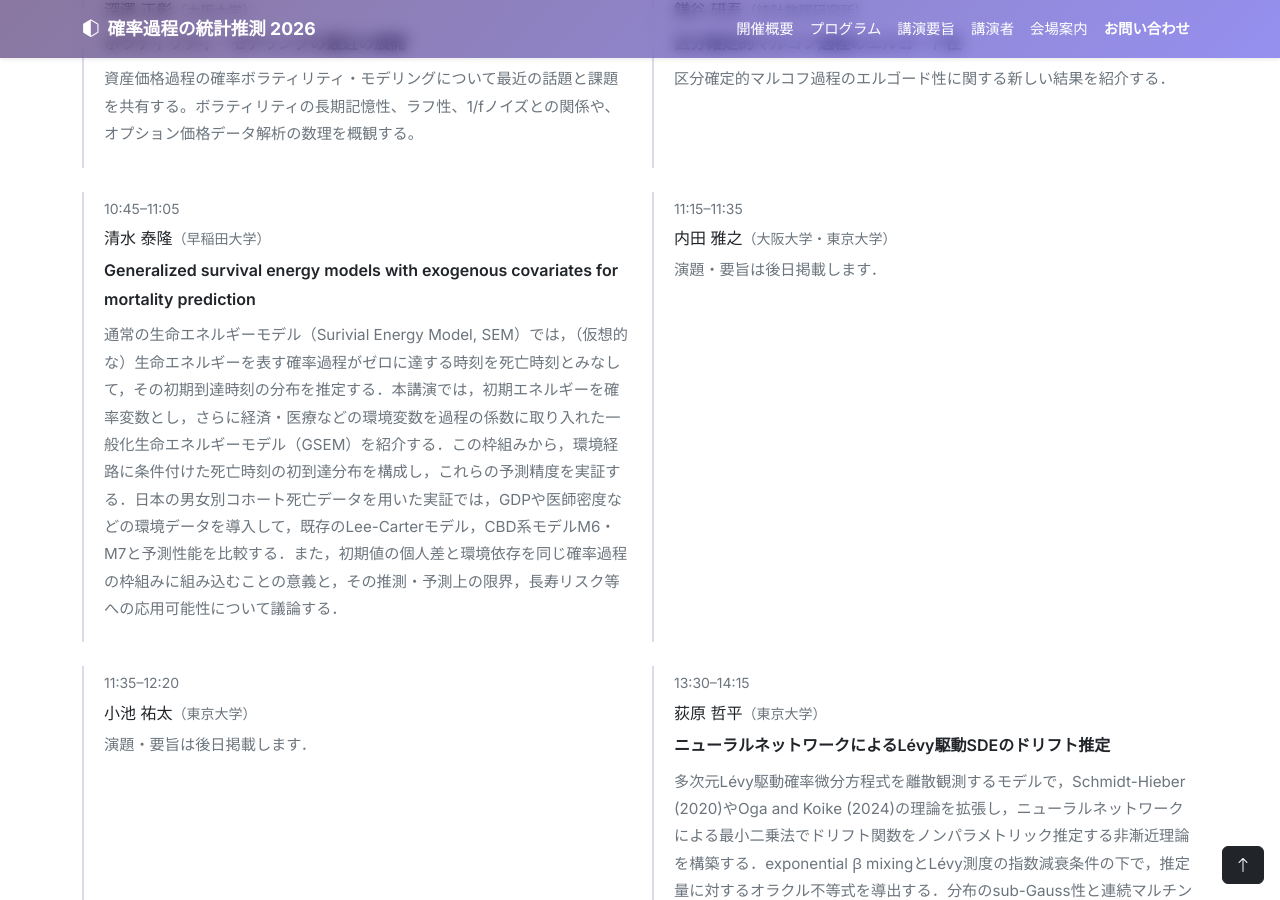
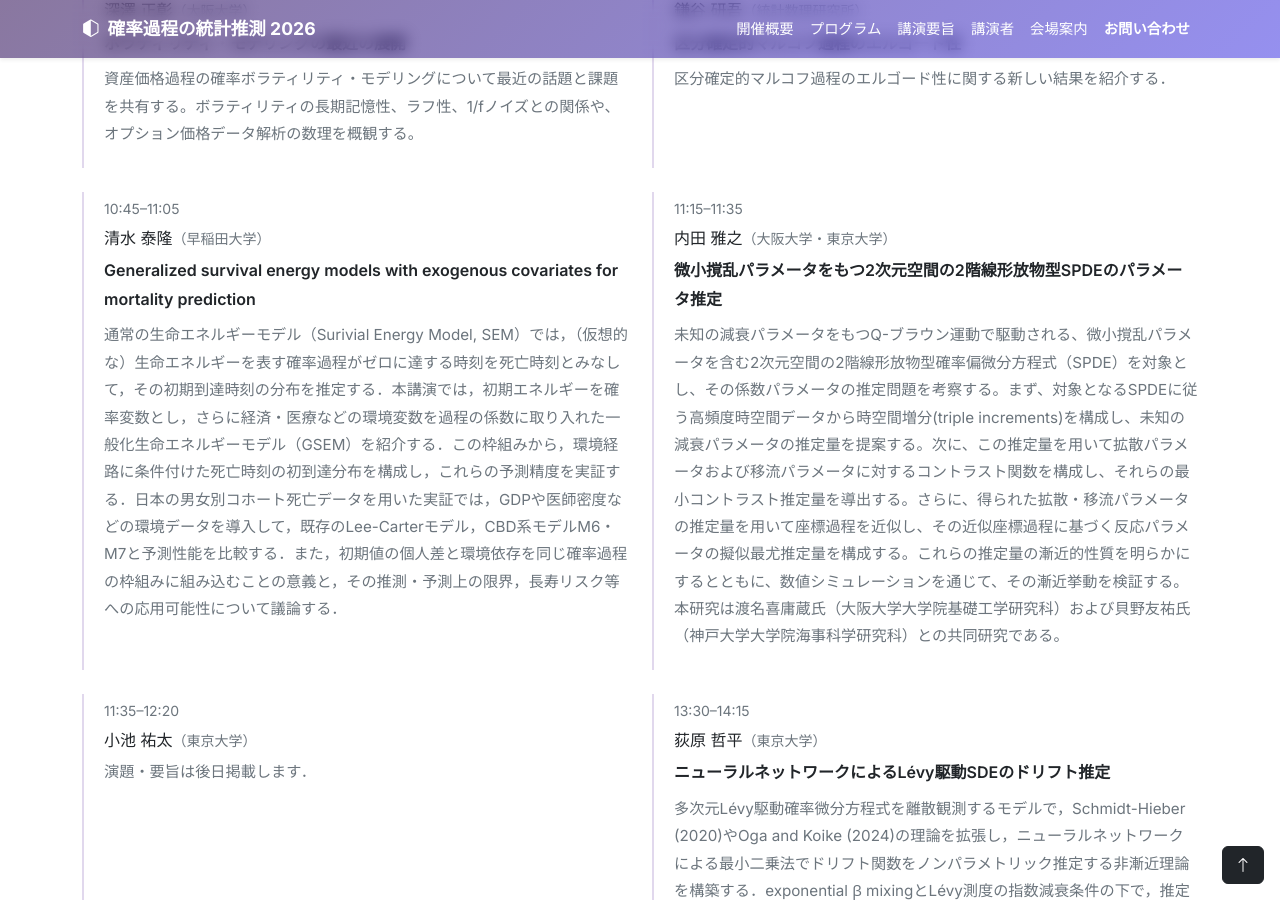
Before and after one commit to KKamatani/2026-spi, a Jekyll site: the page built from index.md, in a window 1280 px wide and 900 px high, scrolled down 2294 px. Built offline with Jekyll 4.4.1, drawn with Linux system fonts in a browser that asks for light colours.

Commit message:
Update the programme

```diff
--- a/_data/speakers.yml
+++ b/_data/speakers.yml
@@ -23,8 +23,9 @@ uchida:
   name: "内田 雅之"
   affiliation: "大阪大学・東京大学"
   profile: "https://sites.google.com/view/masayukiuchida/"
-  title: ""
-  abstract: ""
+  title: "微小撹乱パラメータをもつ2次元空間の2階線形放物型SPDEのパラメータ推定"
+  abstract: |
+    未知の減衰パラメータをもつQ-ブラウン運動で駆動される、微小撹乱パラメータを含む2次元空間の2階線形放物型確率偏微分方程式（SPDE）を対象とし、その係数パラメータの推定問題を考察する。まず、対象となるSPDEに従う高頻度時空間データから時空間増分(triple increments)を構成し、未知の減衰パラメータの推定量を提案する。次に、この推定量を用いて拡散パラメータおよび移流パラメータに対するコントラスト関数を構成し、それらの最小コントラスト推定量を導出する。さらに、得られた拡散・移流パラメータの推定量を用いて座標過程を近似し、その近似座標過程に基づく反応パラメータの擬似最尤推定量を構成する。これらの推定量の漸近的性質を明らかにするとともに、数値シミュレーションを通じて、その漸近挙動を検証する。本研究は渡名喜庸蔵氏（大阪大学大学院基礎工学研究科）および貝野友祐氏（神戸大学大学院海事科学研究科）との共同研究である。
 koike:
   name: "小池 祐太"
   affiliation: "東京大学"
```
